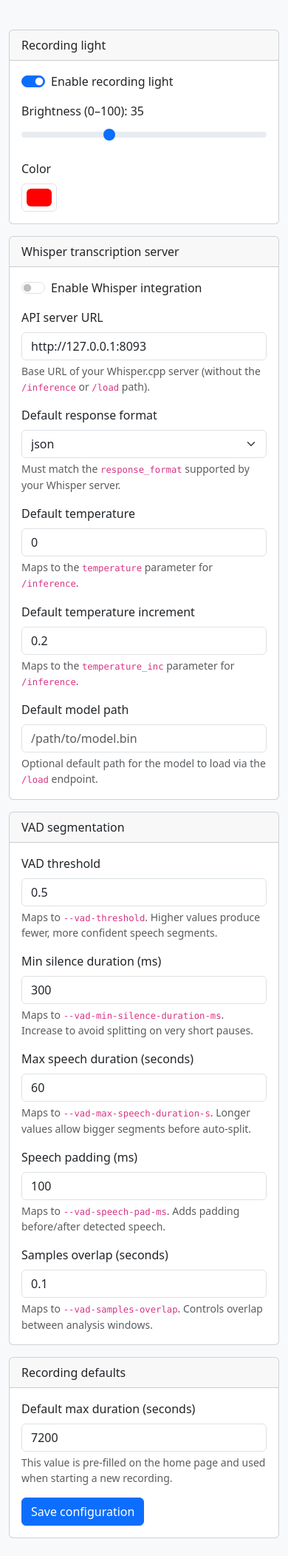
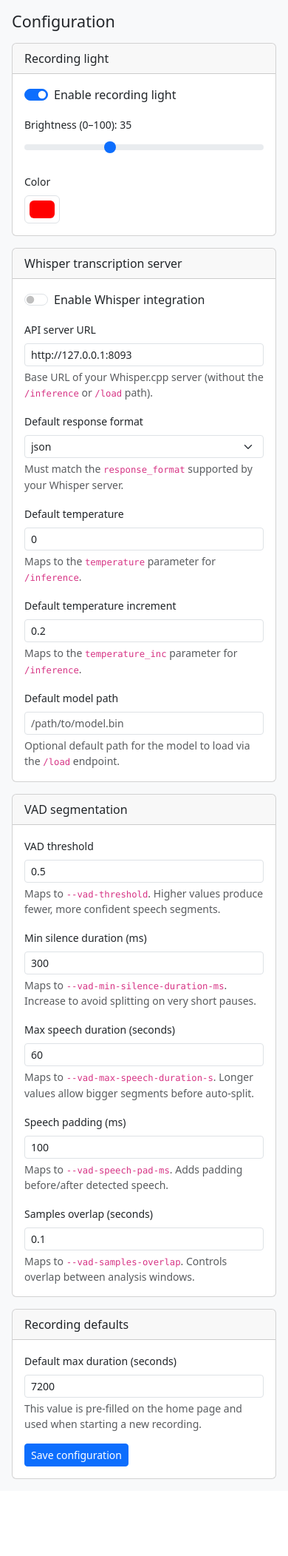
Before and after one commit to testbenchcc/recorder, a FastAPI app: page /config/view in a window 390 px wide. Shown: the part 56-2159 px from the top of the page at 74% size. After the commit the page ends 2055 px from the top, so only its background shows below. Run offline with FastAPI, Linux system fonts and the light colour scheme.

Commit message:
feat: unify UI styling across all pages
Standardized the design system across home.html, config.html, and base.html
to match the modern styling from recordings.html.

Changes:
- Updated all pages to use container-fluid with px-3 py-3 spacing
- Replaced large headers (h1, h3) with compact h4 headers
- Applied small form controls (form-control-sm, form-select-sm, btn-sm)
- Added small class to form labels for consistent typography
- Implemented flex layouts with gap-2 spacing throughout
- Removed fixed container constraints from base.html for fluid layouts
- Updated navbar to remove bottom margin for seamless integration
- Standardized button sizing and styling across all pages
- Updated README.md with new "User Interface" section documenting the
  unified design system

The application now features a cohesive, modern, and responsive design
with efficient use of screen space and consistent component styling.

```diff
--- a/app/templates/base.html
+++ b/app/templates/base.html
@@ -12,7 +12,7 @@
     />
   </head>
   <body class="bg-light">
-    <nav class="navbar navbar-expand-lg navbar-dark bg-dark mb-4">
+    <nav class="navbar navbar-expand-lg navbar-dark bg-dark">
       <div class="container-fluid">
         <a class="navbar-brand" href="/">Recorder</a>
         <button
@@ -41,7 +41,7 @@
         </div>
       </div>
     </nav>
-    <main class="container mb-4">
+    <main>
       {% block content %}{% endblock %}
     </main>
     <script
--- a/app/templates/config.html
+++ b/app/templates/config.html
@@ -3,10 +3,12 @@
 {% block title %}Recorder – Configuration{% endblock %}
 
 {% block content %}
-<div class="row">
-  <div class="col-12">
-    <div id="config-messages" class="mb-3"></div>
-    <form id="config-form" class="d-flex flex-column gap-3">
+<div class="container-fluid px-3 py-3">
+  <div class="d-flex justify-content-between align-items-center mb-3 flex-wrap gap-2">
+    <h4 class="mb-0">Configuration</h4>
+  </div>
+  <div id="config-messages" class="mb-3"></div>
+  <form id="config-form" class="d-flex flex-column gap-3">
       <div class="card">
         <div class="card-header">Recording light</div>
         <div class="card-body">
@@ -22,7 +24,7 @@
             </label>
           </div>
           <div class="mb-3">
-            <label for="light-brightness" class="form-label">
+            <label for="light-brightness" class="form-label small">
               Brightness (0–100):
               <span id="light-brightness-value">20</span>
             </label>
@@ -37,7 +39,7 @@
             />
           </div>
           <div class="mb-0">
-            <label for="light-color" class="form-label">Color</label>
+            <label for="light-color" class="form-label small">Color</label>
             <input
               type="color"
               class="form-control form-control-color"
@@ -64,12 +66,12 @@
             </label>
           </div>
           <div class="mb-3">
-            <label for="whisper-api-url" class="form-label">
+            <label for="whisper-api-url" class="form-label small">
               API server URL
             </label>
             <input
               type="url"
-              class="form-control"
+              class="form-control form-control-sm"
               id="whisper-api-url"
               placeholder="http://127.0.0.1:8093"
             />
@@ -78,11 +80,11 @@
             </div>
           </div>
           <div class="mb-3">
-            <label for="whisper-response-format" class="form-label">
+            <label for="whisper-response-format" class="form-label small">
               Default response format
             </label>
             <select
-              class="form-select"
+              class="form-select form-select-sm"
               id="whisper-response-format"
             >
               <option value="json">json</option>
@@ -96,7 +98,7 @@
             </div>
           </div>
           <div class="mb-3">
-            <label for="whisper-temperature" class="form-label">
+            <label for="whisper-temperature" class="form-label small">
               Default temperature
             </label>
             <input
@@ -104,7 +106,7 @@
               step="0.1"
               min="0"
               max="2"
-              class="form-control"
+              class="form-control form-control-sm"
               id="whisper-temperature"
             />
             <div class="form-text">
@@ -112,7 +114,7 @@
             </div>
           </div>
           <div class="mb-3">
-            <label for="whisper-temperature-inc" class="form-label">
+            <label for="whisper-temperature-inc" class="form-label small">
               Default temperature increment
             </label>
             <input
@@ -120,7 +122,7 @@
               step="0.1"
               min="0"
               max="2"
-              class="form-control"
+              class="form-control form-control-sm"
               id="whisper-temperature-inc"
             />
             <div class="form-text">
@@ -128,12 +130,12 @@
             </div>
           </div>
           <div class="mb-0">
-            <label for="whisper-model-path" class="form-label">
+            <label for="whisper-model-path" class="form-label small">
               Default model path
             </label>
             <input
               type="text"
-              class="form-control"
+              class="form-control form-control-sm"
               id="whisper-model-path"
               placeholder="/path/to/model.bin"
             />
@@ -148,7 +150,7 @@
         <div class="card-header">VAD segmentation</div>
         <div class="card-body">
           <div class="mb-3">
-            <label for="vad-threshold" class="form-label">
+            <label for="vad-threshold" class="form-label small">
               VAD threshold
             </label>
             <input
@@ -156,7 +158,7 @@
               step="0.01"
               min="0"
               max="1"
-              class="form-control"
+              class="form-control form-control-sm"
               id="vad-threshold"
             />
             <div class="form-text">
@@ -164,13 +166,13 @@
             </div>
           </div>
           <div class="mb-3">
-            <label for="vad-min-silence-ms" class="form-label">
+            <label for="vad-min-silence-ms" class="form-label small">
               Min silence duration (ms)
             </label>
             <input
               type="number"
               min="0"
-              class="form-control"
+              class="form-control form-control-sm"
               id="vad-min-silence-ms"
             />
             <div class="form-text">
@@ -178,14 +180,14 @@
             </div>
           </div>
           <div class="mb-3">
-            <label for="vad-max-speech-seconds" class="form-label">
+            <label for="vad-max-speech-seconds" class="form-label small">
               Max speech duration (seconds)
             </label>
             <input
               type="number"
               step="0.5"
               min="0"
-              class="form-control"
+              class="form-control form-control-sm"
               id="vad-max-speech-seconds"
             />
             <div class="form-text">
@@ -193,13 +195,13 @@
             </div>
           </div>
           <div class="mb-3">
-            <label for="vad-speech-pad-ms" class="form-label">
+            <label for="vad-speech-pad-ms" class="form-label small">
               Speech padding (ms)
             </label>
             <input
               type="number"
               min="0"
-              class="form-control"
+              class="form-control form-control-sm"
               id="vad-speech-pad-ms"
             />
             <div class="form-text">
@@ -207,7 +209,7 @@
             </div>
           </div>
           <div class="mb-0">
-            <label for="vad-samples-overlap" class="form-label">
+            <label for="vad-samples-overlap" class="form-label small">
               Samples overlap (seconds)
             </label>
             <input
@@ -215,7 +217,7 @@
               step="0.01"
               min="0"
               max="1"
-              class="form-control"
+              class="form-control form-control-sm"
               id="vad-samples-overlap"
             />
             <div class="form-text">
@@ -229,12 +231,12 @@
         <div class="card-header">Recording defaults</div>
         <div class="card-body">
           <div class="mb-3">
-            <label for="default-max-duration-seconds" class="form-label">
+            <label for="default-max-duration-seconds" class="form-label small">
               Default max duration (seconds)
             </label>
             <input
               type="number"
-              class="form-control"
+              class="form-control form-control-sm"
               id="default-max-duration-seconds"
               min="1"
             />
@@ -242,11 +244,10 @@
               This value is pre-filled on the home page and used when starting a new recording.
             </div>
           </div>
-          <button type="submit" class="btn btn-primary">Save configuration</button>
+          <button type="submit" class="btn btn-sm btn-primary">Save configuration</button>
         </div>
       </div>
-    </form>
-  </div>
+  </form>
 </div>
 {% endblock %}
 
```
Also changed, not shown: app/templates/home.html (+20 -18 lines), README.md.
